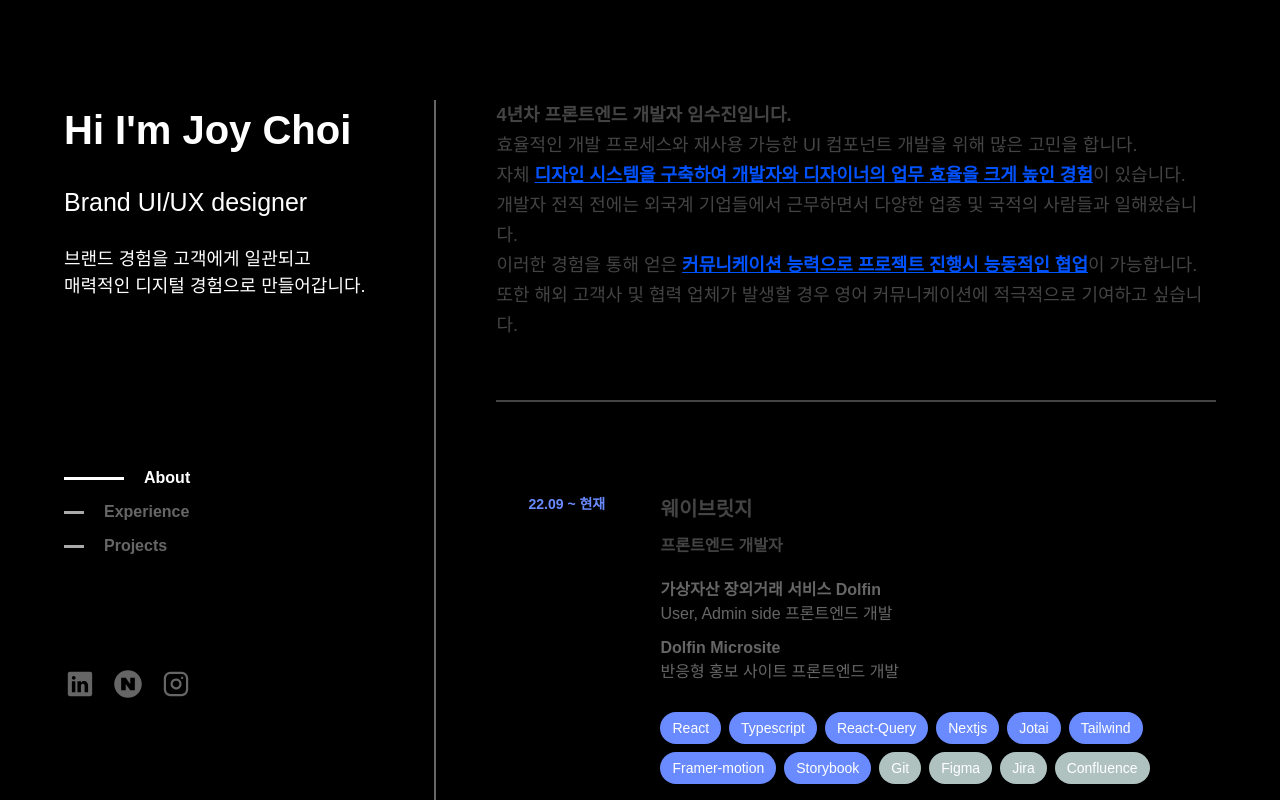
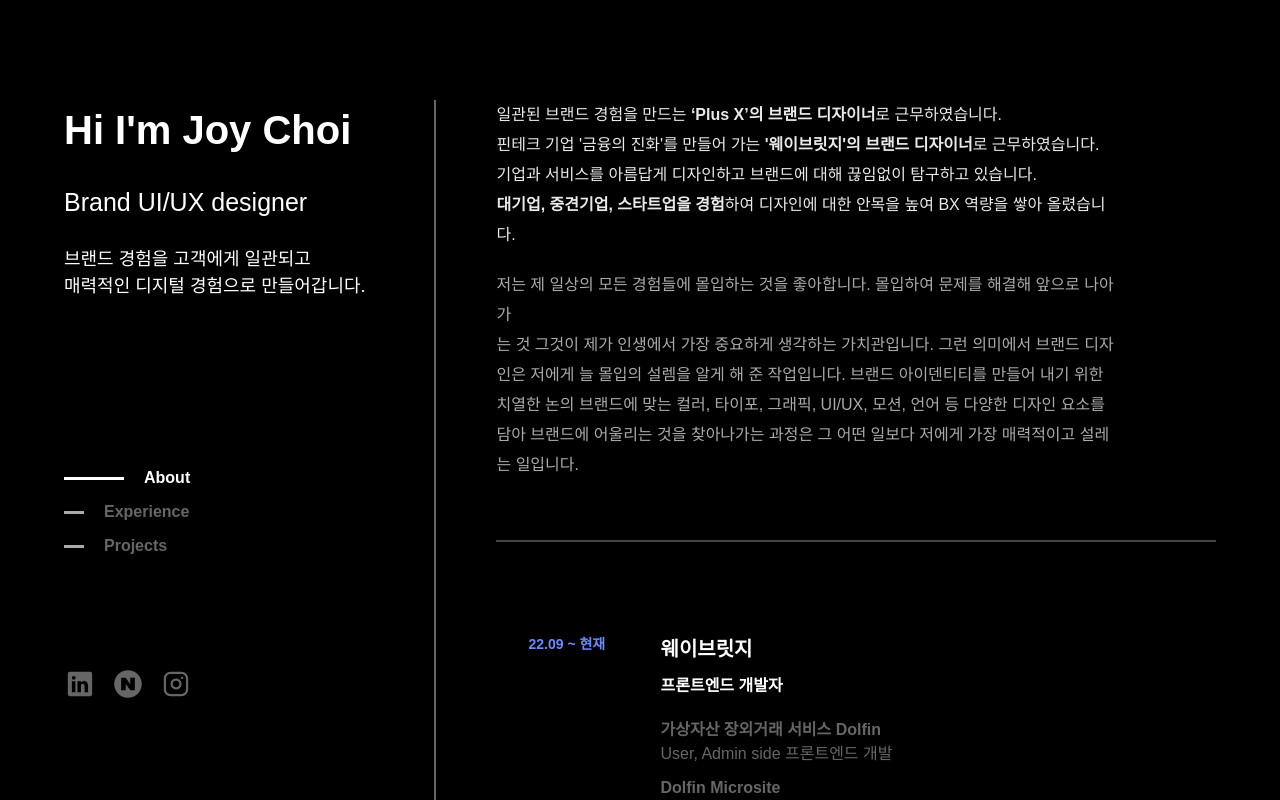
Before and after one commit to wldlglaso/wldlglaso.github.io, a Next.js app: page / in a window 1280 px wide. Shown: the top 800 px of the page. Built offline with nearby package versions, Linux system fonts and the light colour scheme; a web font is replaced by a local one.

Commit message:
add: about

```diff
--- a/app/page.tsx
+++ b/app/page.tsx
@@ -15,7 +15,7 @@ export default function Home() {
   return (
     <div className="flex flex-col md:flex-row px-6 mx-auto w-full md:w-[1200px] relative">
       <Navigation />
-      <main className="w-full md:w-[800px] my-[100px] md:pl-[60px] text-gray-4 divide-y-2 divide-gray-4 border-solid md:border-l-[2px] border-l-gray-6">
+      <main className="w-full md:w-[800px] my-[100px] md:pl-[60px] text-white divide-y-2 divide-gray-4 border-solid md:border-l-[2px] border-l-gray-6">
         <About />
         <Experience />
         <Projects />
--- a/components/about.tsx
+++ b/components/about.tsx
@@ -1,30 +1,31 @@
 const About = () => (
-  <section id="about" className="pb-[60px] text-[18px] leading-[30px]">
-    <p>
-      <span className="font-semibold">
-        4년차 프론트엔드 개발자 임수진입니다.
-      </span>
+  <section
+    id="about"
+    className="pb-[60px] text-[16px] leading-[30px] w-[625px]"
+  >
+    <p className="text-gray-EA">
+      일관된 브랜드 경험을 만드는&nbsp;
+      <span className="font-bold">‘Plus X’의 브랜드 디자이너</span>로
+      근무하였습니다.
       <br />
-      효율적인 개발 프로세스와 재사용 가능한 UI 컴포넌트 개발을 위해 많은 고민을
-      합니다.
+      핀테크 기업 '금융의 진화'를 만들어 가는&nbsp;
+      <span className="font-bold">'웨이브릿지'의 브랜드 디자이너</span>로
+      근무하였습니다. <br />
+      기업과 서비스를 아름답게 디자인하고 브랜드에 대해 끊임없이 탐구하고
+      있습니다.
       <br />
-      자체&nbsp;
-      <span className="text-blue-main underline font-semibold">
-        디자인 시스템을 구축하여 개발자와 디자이너의 업무 효율을 크게 높인 경험
-      </span>
-      이 있습니다.
-      <br />
-      개발자 전직 전에는 외국계 기업들에서 근무하면서 다양한 업종 및 국적의
-      사람들과 일해왔습니다.
-      <br />
-      이러한 경험을 통해 얻은{" "}
-      <span className="text-blue-main underline font-semibold">
-        커뮤니케이션 능력으로 프로젝트 진행시 능동적인 협업
-      </span>
-      이 가능합니다.
-      <br />
-      또한 해외 고객사 및 협력 업체가 발생할 경우 영어 커뮤니케이션에 적극적으로
-      기여하고 싶습니다.
+      <span className="font-bold">대기업, 중견기업, 스타트업을 경험</span>하여
+      디자인에 대한 안목을 높여 BX 역량을 쌓아 올렸습니다.
+    </p>
+    <p className="mt-[20px] text-gray-A">
+      저는 제 일상의 모든 경험들에 몰입하는 것을 좋아합니다. 몰입하여 문제를
+      해결해 앞으로 나아가
+      <br />는 것 그것이 제가 인생에서 가장 중요하게 생각하는 가치관입니다. 그런
+      의미에서 브랜드 디자인은 저에게 늘 몰입의 설렘을 알게 해 준 작업입니다.
+      브랜드 아이덴티티를 만들어 내기 위한 치열한 논의 브랜드에 맞는 컬러,
+      타이포, 그래픽, UI/UX, 모션, 언어 등 다양한 디자인 요소를 담아 브랜드에
+      어울리는 것을 찾아나가는 과정은 그 어떤 일보다 저에게 가장 매력적이고
+      설레는 일입니다.
     </p>
   </section>
 );
```
